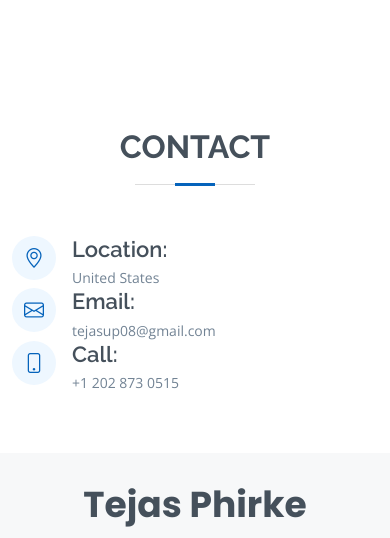
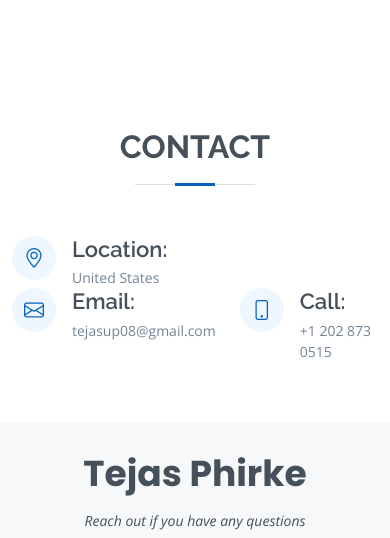
Before and after one commit to tejasphirke/tejasphirke.github.io, a plain HTML site: page index.html in a window 390 px wide. Shown: the part 7479-8017 px from the top of the page. Drawn offline with nearby package versions, Linux system fonts and the light colour scheme.

Commit message:
Update index.html

```diff
--- a/index.html
+++ b/index.html
@@ -408,7 +408,7 @@
 
             <div class="row justify-content-md-center">
 
-              <div class="col-md-4">
+              <div class="col col-lg-2">
                 <div class="info">
                   <div class="address">
                     <i class="bi bi-geo-alt"></i>
@@ -417,7 +417,7 @@
                   </div>
                 </div>
               </div>
-              <div class="col-md-4">
+              <div class="col col-lg-2">
                 <div class="info">
                   <div class="email">
                     <i class="bi bi-envelope"></i>
@@ -426,7 +426,7 @@
                   </div>
                 </div>
               </div>
-              <div class="col-md-4">
+              <div class="col col-lg-2">
                 <div class="info">
                   <div class="phone">
                     <i class="bi bi-phone"></i>
```
